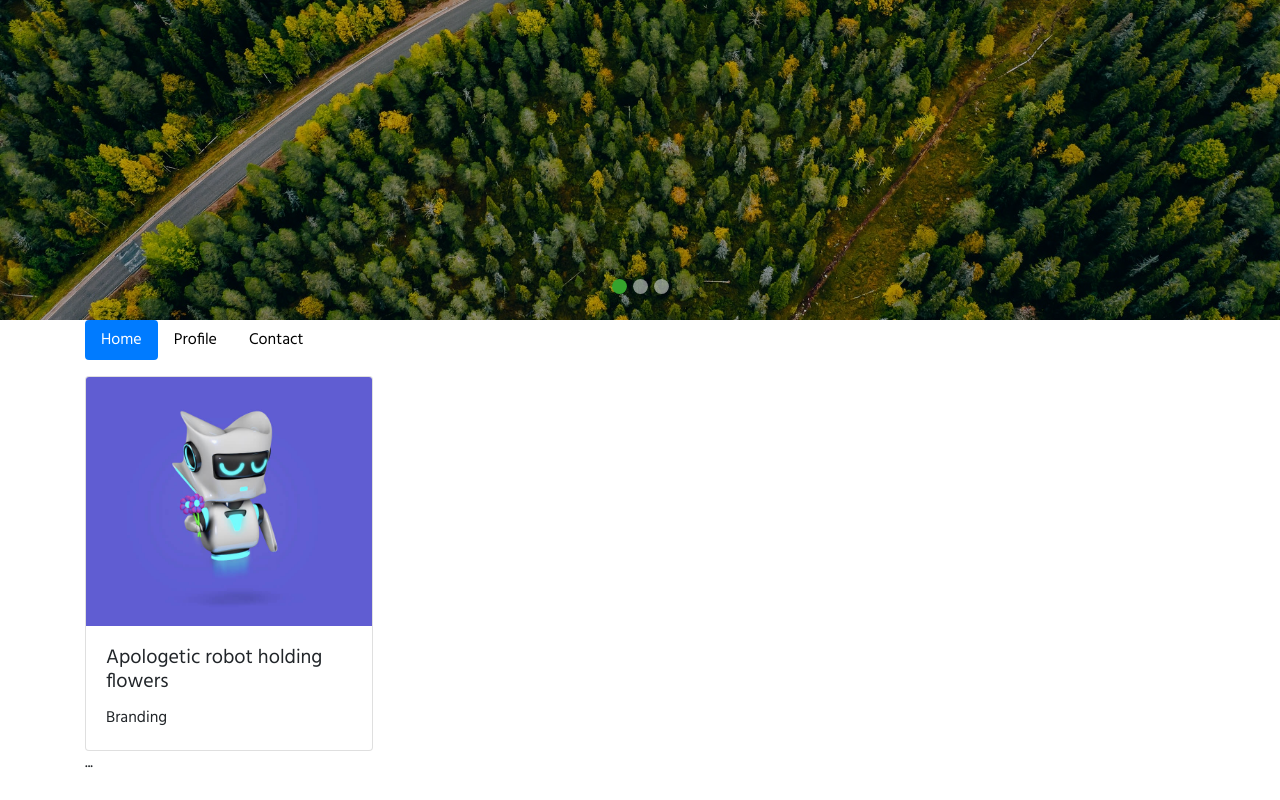
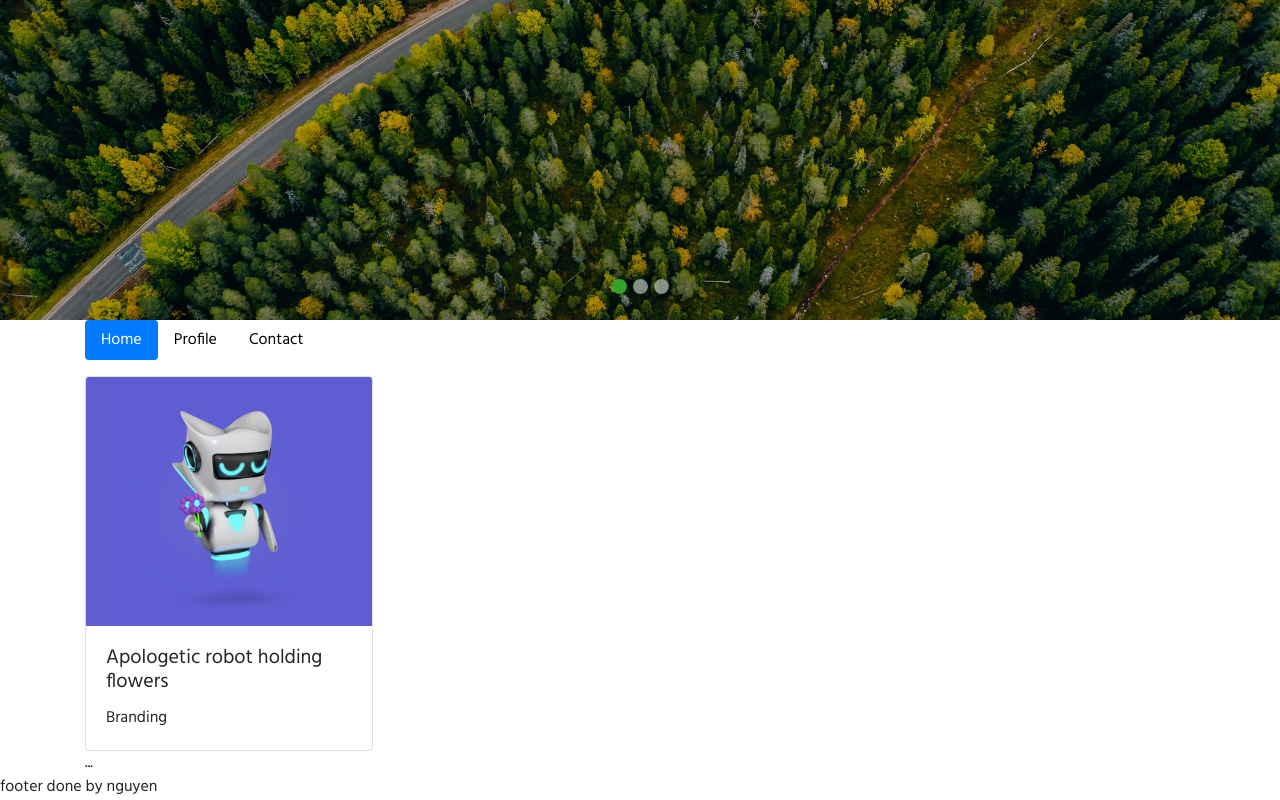
Before and after one commit to Bangtrinh90/BC35E_Porfolio, a plain HTML site: page index.html in a window 1280 px wide. Shown: the part 480-1280 px from the top of the page. Before the commit the page ends 1256 px from the top, so only its background shows below. Drawn offline with nearby package versions, Linux system fonts and the light colour scheme.

Commit message:
footer by nguyen

```diff
--- a/index.html
+++ b/index.html
@@ -146,7 +146,9 @@
     </section>
     <section class="service"></section>
     <section class="award"></section>
-    <footer></footer>
+    <footer>
+        <div>footer done by nguyen</div>
+    </footer>
 
     <!-- JQUERY -->
 
```
